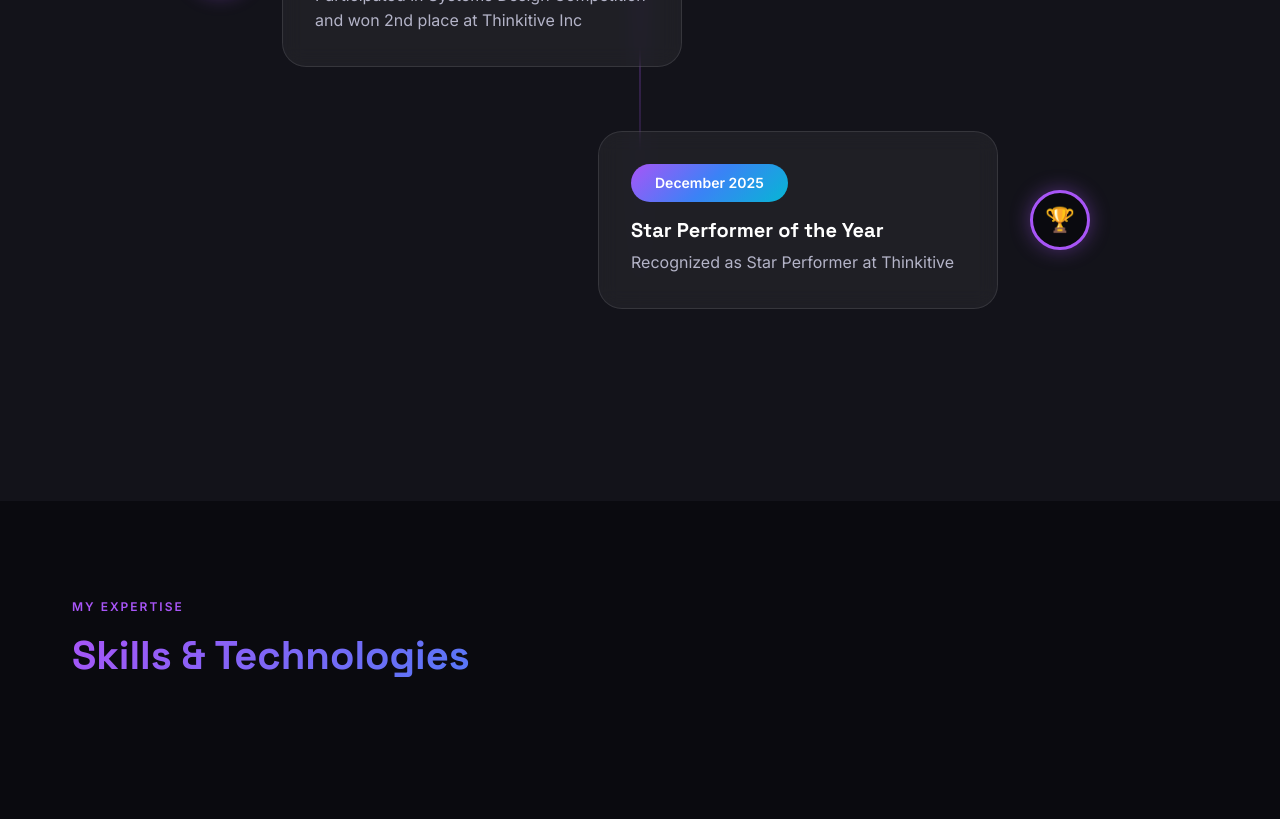
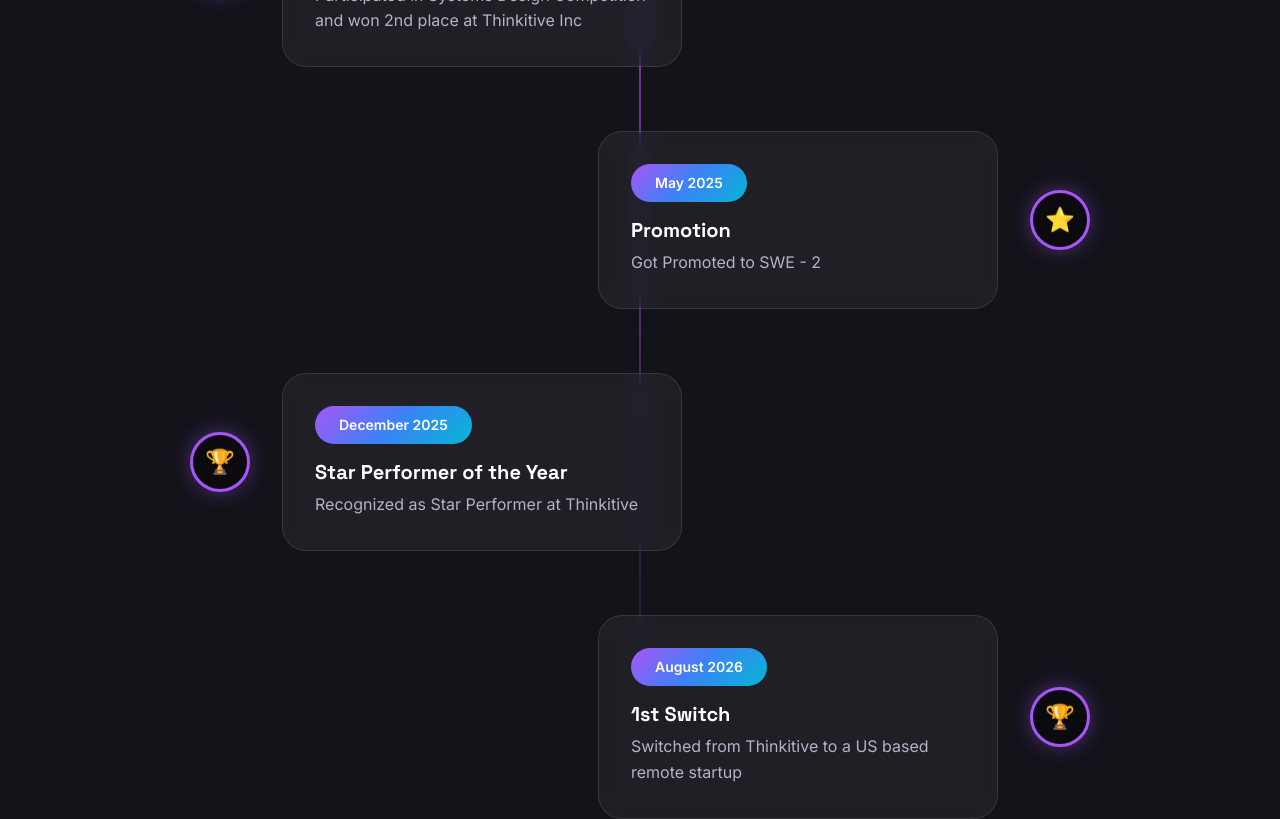
Before and after one commit to onkarsabale15/portfolio, a React (Vite) app: page / in a window 1280 px wide. Shown: the part 3380-4199 px from the top of the page. Built offline with nearby package versions, Linux system fonts and the light colour scheme; no server answers.

Commit message:
Add promotion event to About component

```diff
--- a/src/components/About.tsx
+++ b/src/components/About.tsx
@@ -59,9 +59,21 @@ const About: React.FC = () => {
             icon: '🚀',
         },
         {
+            year: 'May 2025',
+            title: 'Promotion',
+            description: 'Got Promoted to SWE - 2',
+            icon: '⭐',
+        },
+        {
             year: 'December 2025',
             title: 'Star Performer of the Year',
             description: 'Recognized as Star Performer at Thinkitive',
+            icon: '🏆',
+        },
+        {
+            year: 'August 2026',
+            title: '1st Switch',
+            description: 'Switched from Thinkitive to a US based remote startup',
             icon: '🏆',
         },
     ];
```
